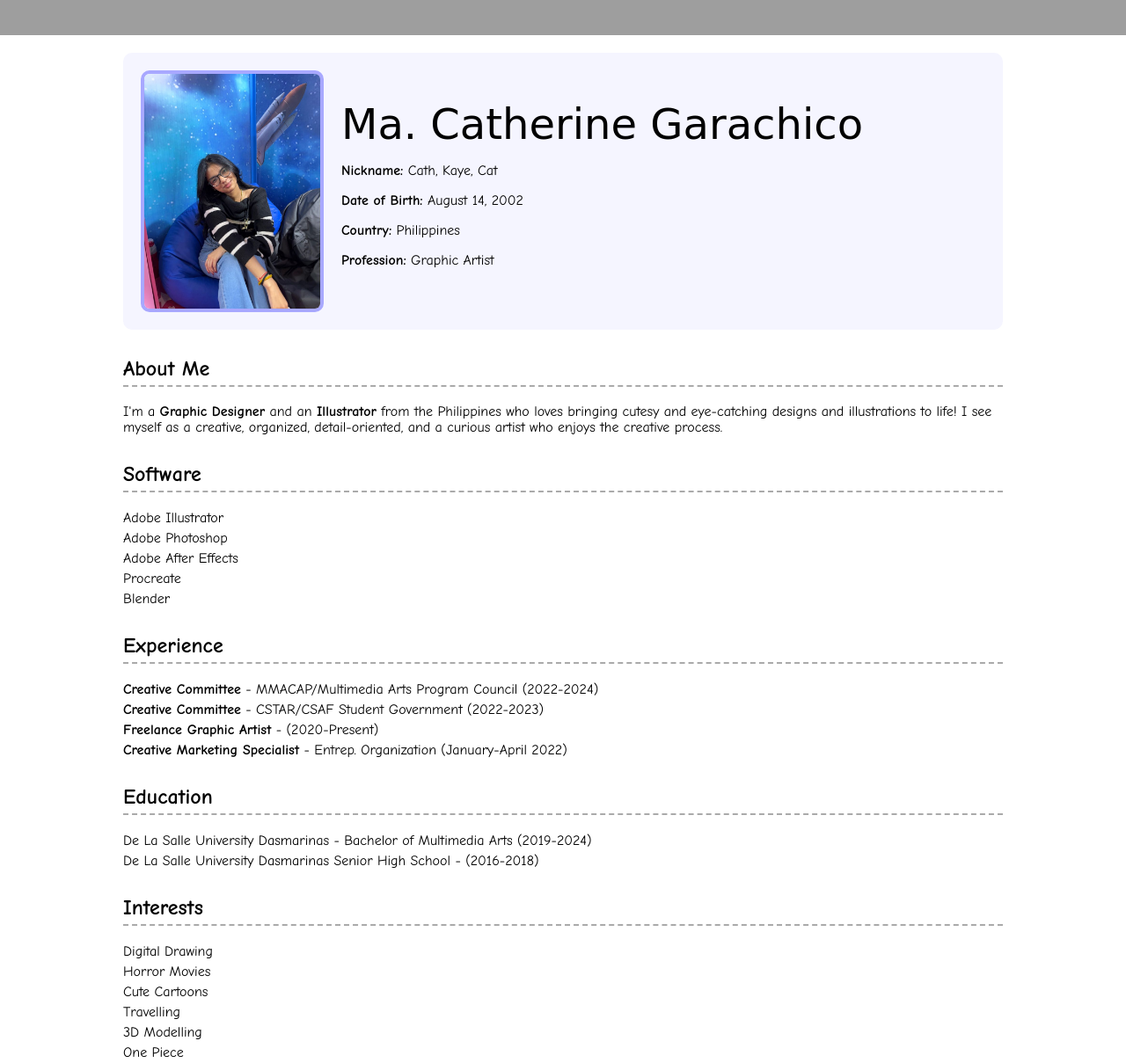
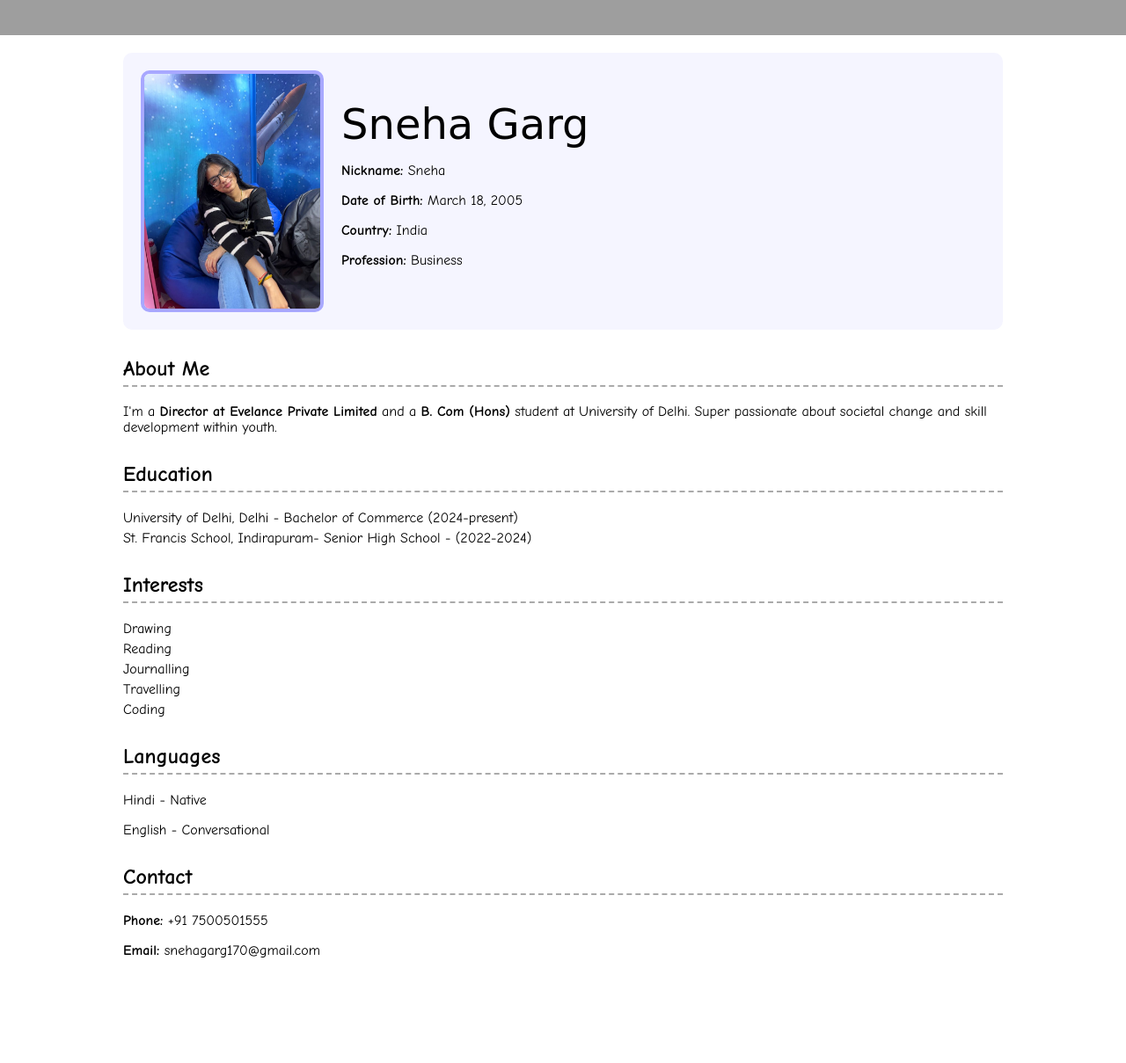
Before and after one commit to snehagarg18/about-me, a plain HTML site: page index.html in a window 1280 px wide. Shown: the top 1209 px of the page at 88% size. After the commit the page ends 1126 px from the top, so only its background shows below. Drawn offline with Linux system fonts and the light colour scheme; grey boxes are pictures that could not be loaded.

Commit message:
Update index.html

```diff
--- a/index.html
+++ b/index.html
@@ -3,7 +3,7 @@
 <head>
   <meta charset="UTF-8">
   <meta name="viewport" content="width=device-width, initial-scale=1.0">
-  <title>Ma. Catherine Garachico</title>
+  <title>Sneha Garg</title>
   <style>
     body {
       font-family: 'Comic Sans MS', cursive, sans-serif;
@@ -62,70 +62,49 @@
     <div class="card">
       <img src="💌.jpeg" alt="Ma. Catherine Garachico">
       <div class="details">
-        <div class="name">Ma. Catherine Garachico</div>
-        <p><strong>Nickname:</strong> Cath, Kaye, Cat</p>
-        <p><strong>Date of Birth:</strong> August 14, 2002</p>
-        <p><strong>Country:</strong> Philippines</p>
-        <p><strong>Profession:</strong> Graphic Artist</p>
+        <div class="name">Sneha Garg</div>
+        <p><strong>Nickname:</strong> Sneha</p>
+        <p><strong>Date of Birth:</strong> March 18, 2005</p>
+        <p><strong>Country:</strong> India</p>
+        <p><strong>Profession:</strong> Business</p>
       </div>
     </div>
 
     <div class="section">
       <h2>About Me</h2>
-      <p>I'm a <strong>Graphic Designer</strong> and an <strong>Illustrator</strong> from the Philippines who loves bringing cutesy and eye-catching designs and illustrations to life! I see myself as a creative, organized, detail-oriented, and a curious artist who enjoys the creative process.</p>
+      <p>I'm a <strong>Director at Evelance Private Limited</strong> and a <strong>B. Com (Hons)</strong> student at University of Delhi. Super passionate about societal change and skill development within youth. </p>
     </div>
 
-    <div class="section">
-      <h2>Software</h2>
-      <ul>
-        <li>Adobe Illustrator</li>
-        <li>Adobe Photoshop</li>
-        <li>Adobe After Effects</li>
-        <li>Procreate</li>
-        <li>Blender</li>
-      </ul>
-    </div>
-
-    <div class="section">
-      <h2>Experience</h2>
-      <ul>
-        <li><strong>Creative Committee</strong> - MMACAP/Multimedia Arts Program Council (2022-2024)</li>
-        <li><strong>Creative Committee</strong> - CSTAR/CSAF Student Government (2022-2023)</li>
-        <li><strong>Freelance Graphic Artist</strong> - (2020-Present)</li>
-        <li><strong>Creative Marketing Specialist</strong> - Entrep. Organization (January-April 2022)</li>
-      </ul>
-    </div>
 
     <div class="section">
       <h2>Education</h2>
       <ul>
-        <li>De La Salle University Dasmarinas - Bachelor of Multimedia Arts (2019-2024)</li>
-        <li>De La Salle University Dasmarinas Senior High School - (2016-2018)</li>
+        <li>University of Delhi, Delhi - Bachelor of Commerce (2024-present)</li>
+        <li>St. Francis School, Indirapuram- Senior High School - (2022-2024)</li>
       </ul>
     </div>
 
     <div class="section">
       <h2>Interests</h2>
       <ul>
-        <li>Digital Drawing</li>
-        <li>Horror Movies</li>
-        <li>Cute Cartoons</li>
+        <li>Drawing</li>
+        <li>Reading</li>
+        <li>Journalling</li>
         <li>Travelling</li>
-        <li>3D Modelling</li>
-        <li>One Piece</li>
+        <li>Coding</li>
       </ul>
     </div>
 
     <div class="section">
       <h2>Languages</h2>
-      <p>Filipino - Native</p>
+      <p>Hindi - Native</p>
       <p>English - Conversational</p>
     </div>
 
     <div class="section">
       <h2>Contact</h2>
-      <p><strong>Phone:</strong> +63 949 815 4376</p>
-      <p><strong>Email:</strong> m.garachico02@gmail.com</p>
+      <p><strong>Phone:</strong> +91 7500501555</p>
+      <p><strong>Email:</strong> snehagarg170@gmail.com</p>
     </div>
   </div>
 </body>
```
